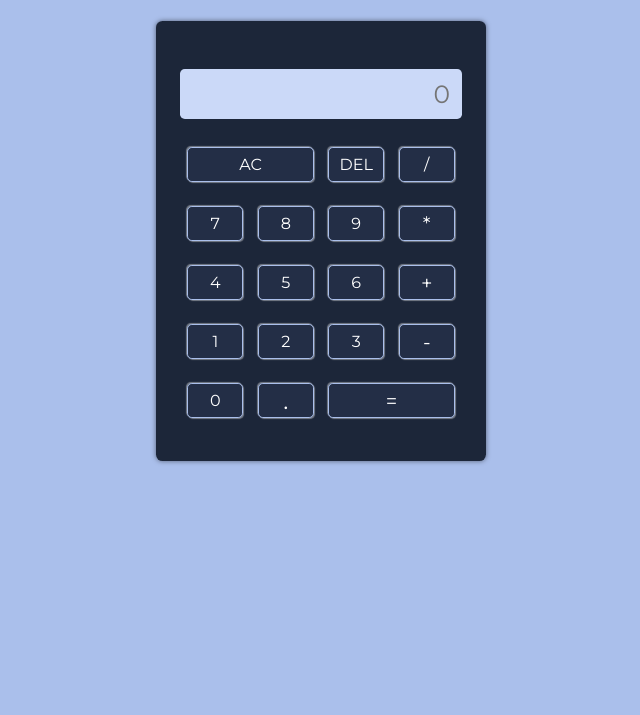
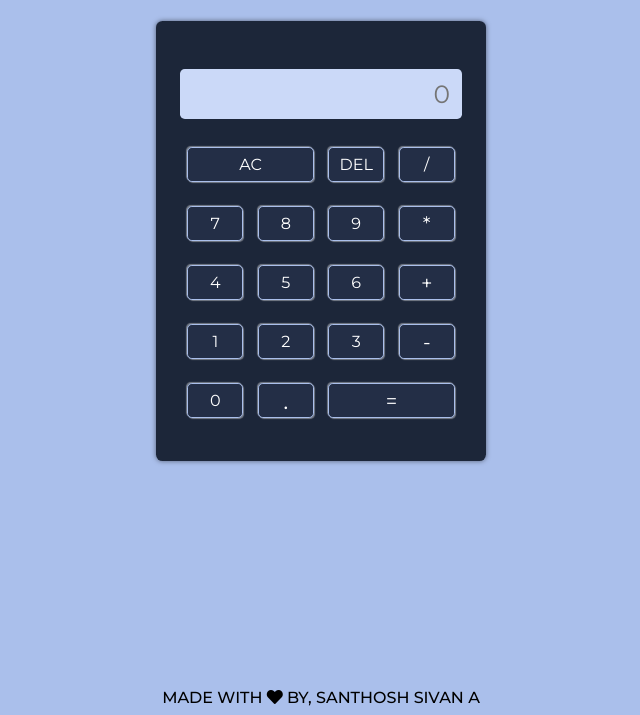
Before and after one commit to LearnAtExperience/Simple-Calculator, a plain HTML site: page index.html in a window 1280 px wide. Shown: the part 85-800 px from the top of the page, without its empty margins (319-959 px from the left). Drawn offline with Linux system fonts and the light colour scheme.

Commit message:
Calculator

```diff
--- a/assets/css/style.css
+++ b/assets/css/style.css
@@ -110,6 +110,18 @@ main {
   font-size: 1.5rem;
 }
 
+footer {
+  width: 100%;
+  padding: 0.5rem 0;
+  text-align: center;
+  font-family: 'Montserrat', sans-serif;
+  font-weight: 500;
+  text-transform: uppercase;
+  position: fixed;
+  bottom: 0;
+  left: 0;
+}
+
 /* Media Query for devices larger than 992px */
 
 @media (min-width: 992px) {
--- a/index.html
+++ b/index.html
@@ -5,6 +5,9 @@
   <meta charset="UTF-8">
   <meta http-equiv="X-UA-Compatible" content="IE=edge">
   <meta name="viewport" content="width=device-width, initial-scale=1.0">
+  <!-- Font Awesome CDN -->
+  <link href="https://cdnjs.cloudflare.com/ajax/libs/font-awesome/5.13.0/css/all.min.css" rel="stylesheet">
+  <!-- Custom CSS -->
   <link rel="stylesheet" href="./assets/css/style.css">
   <title>Calculator</title>
 </head>
@@ -38,7 +41,9 @@
     </section>
   </main>
 
-
+  <footer>
+    Made with <i class="fas fa-heart"></i> By, Santhosh Sivan A
+  </footer>
 
 
 
```
